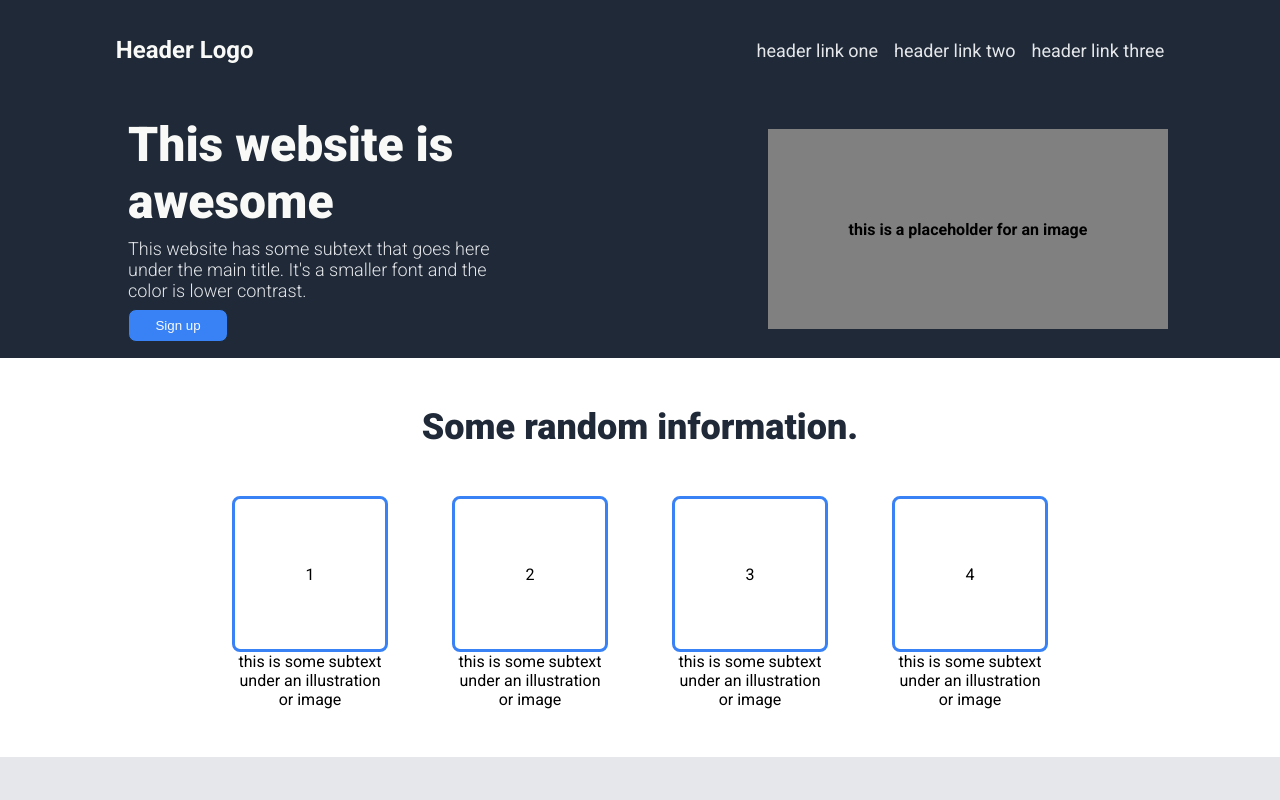
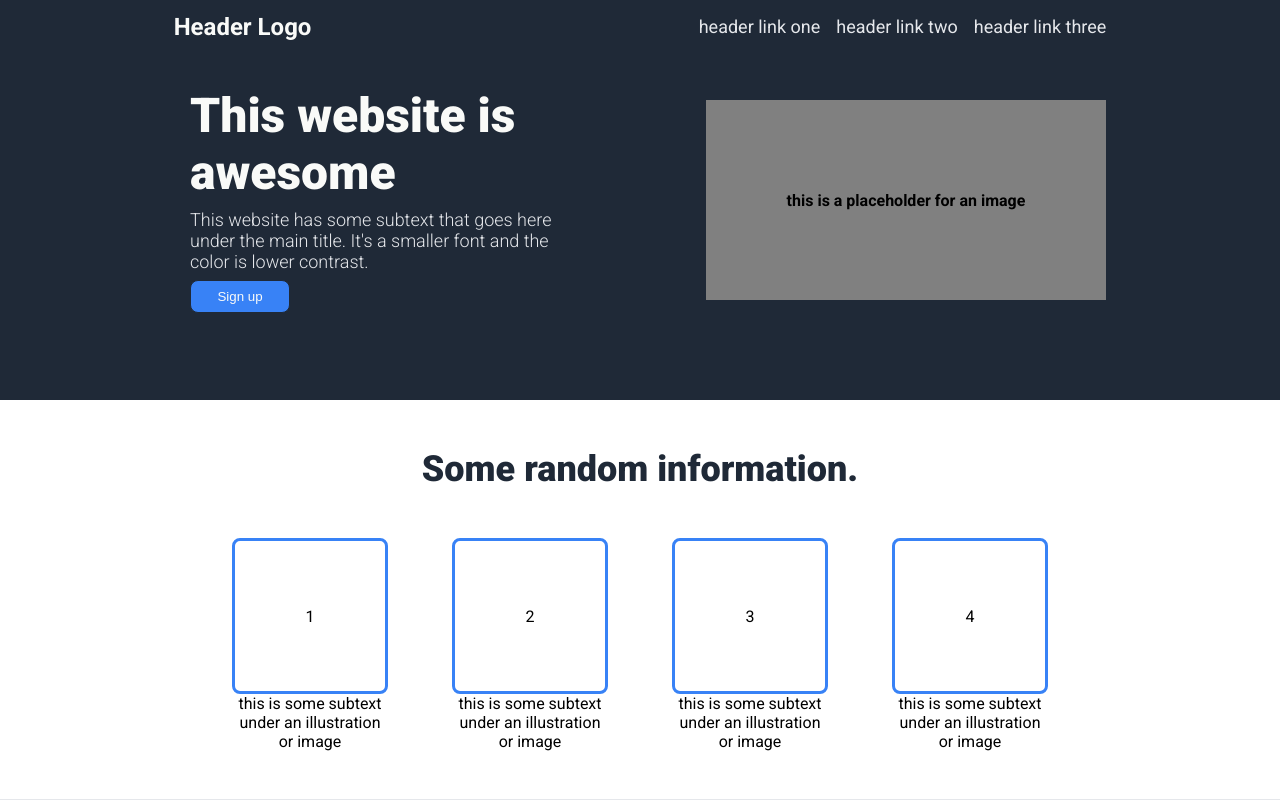
Before and after one commit to cskee004/landing-page, a plain HTML site: page index.html in a window 1280 px wide. Shown: the top 800 px of the page. Drawn offline with Linux system fonts and the light colour scheme.

Commit message:
Ending work session.

```diff
--- a/CSS/index.css
+++ b/CSS/index.css
@@ -4,64 +4,38 @@ body {
     flex-direction: column;
     margin: 0;
     min-height: 100vh;
-
 }
 
 .header {
     background-color: #1F2937;
-    flex: 0 0 100px;
+    flex: 0 0 400px;
+}
+
+.main-header {
     display: flex;
-    justify-content: space-around;
-
-
-
+    flex-direction: row;
+    justify-content: space-evenly;
 }
 
 .left-header {
     color: #F9FAF8;
-
     font-size: 24px;
     font-weight: 700;
     display: flex;
     align-items: center;
-
-
 }
 
-ul {
-    list-style-type: none;
-
-    display: flex;
-    gap: 1rem;
-    align-items: center;
-
+.secondary-header {
+    margin-top: 18px;
+    margin-bottom: 18px;
 }
 
-a {
-    font-size: 18px;
-    color: #e5e7eb;
-    text-decoration: none;
-}
-
-.right-header {
-
-}
-
-.content-body {
-    flex-grow: 1;
-    display: flex;
-    flex-direction: column;
-}
-
-
 .content-1 {
+    gap: 100px;
     background-color: #1F2937;
     display: flex;
-    justify-content: space-around;
+    justify-content: center;
     align-items: center;
-
-
-
 }
 
 .container-1 {
@@ -107,7 +81,25 @@ button.signup {
     background-color: #3882f6;
     border: 1px solid #1F2937;
     color: #F9FAF8;
+}
 
+ul {
+    list-style-type: none;
+    display: flex;
+    gap: 1rem;
+    align-items: center;
+}
+
+a {
+    font-size: 18px;
+    color: #e5e7eb;
+    text-decoration: none;
+}
+
+.content-body {
+    flex-grow: 1;
+    display: flex;
+    flex-direction: column;
 }
 
 .content-2 {
@@ -116,9 +108,6 @@ button.signup {
     margin-top: 48px;
     margin-bottom: 48px;
     gap: 48px;
-
-
-
 }
 
 .content-2 .text-header {
@@ -133,7 +122,6 @@ button.signup {
     flex-direction: row;
     justify-content: center;
     gap: 4rem;
-
 }
 
 .info {
@@ -189,8 +177,6 @@ button.signup {
     display: flex;
     flex-direction: row;
     justify-content: center;
-
-
 }
 
 .container-4 {
@@ -203,8 +189,6 @@ button.signup {
     flex-direction: column;
     justify-content: center;
     width: 1000px;
-
-
 }
 
 .container-4 .text-header {
@@ -214,16 +198,15 @@ button.signup {
 }
 
 .container-4 .text-body {
-
     display: flex;
     flex-direction: row;
     justify-content: space-between;
     align-items: center;
     align-content: space-between;
 }
+
 .container-4 .signup {
     border: 1px solid white;
-
 }
 
 .footer {
--- a/index.html
+++ b/index.html
@@ -14,6 +14,7 @@
     </head>
     <body>
         <div class="header">
+            <div class="main-header">
                 <div class="left-header">
                     <div class="logo">Header Logo</div>
                 </div>
@@ -24,7 +25,7 @@
                         <li><a href="#">header link three</a></li>
                     </ul>
                 </div>
-            <div class="content-body">
+                <div class="secondary-header">
                     <div class="content-1">
                         <div class="container-1">
                             <div class="text-header">This website is awesome</div>
@@ -32,12 +33,14 @@
                                 the main title. It's a smaller font and the color is lower contrast.</div>
                             <button class="signup">Sign up</button>
                         </div>
-
                         <div class="image">
                             <div class="placeholder-box">this is a placeholder for an image</div>
                         </div>
                     </div>
+                </div>
+            </div>
 
+        <div class="content-body">
                 <div class="content-2">
                     <div class="text-header">Some random information.</div>
                     <div class="container-2">
```
Also changed, not shown: 2 other files. Lines whose indentation alone changed are shown as unchanged.
